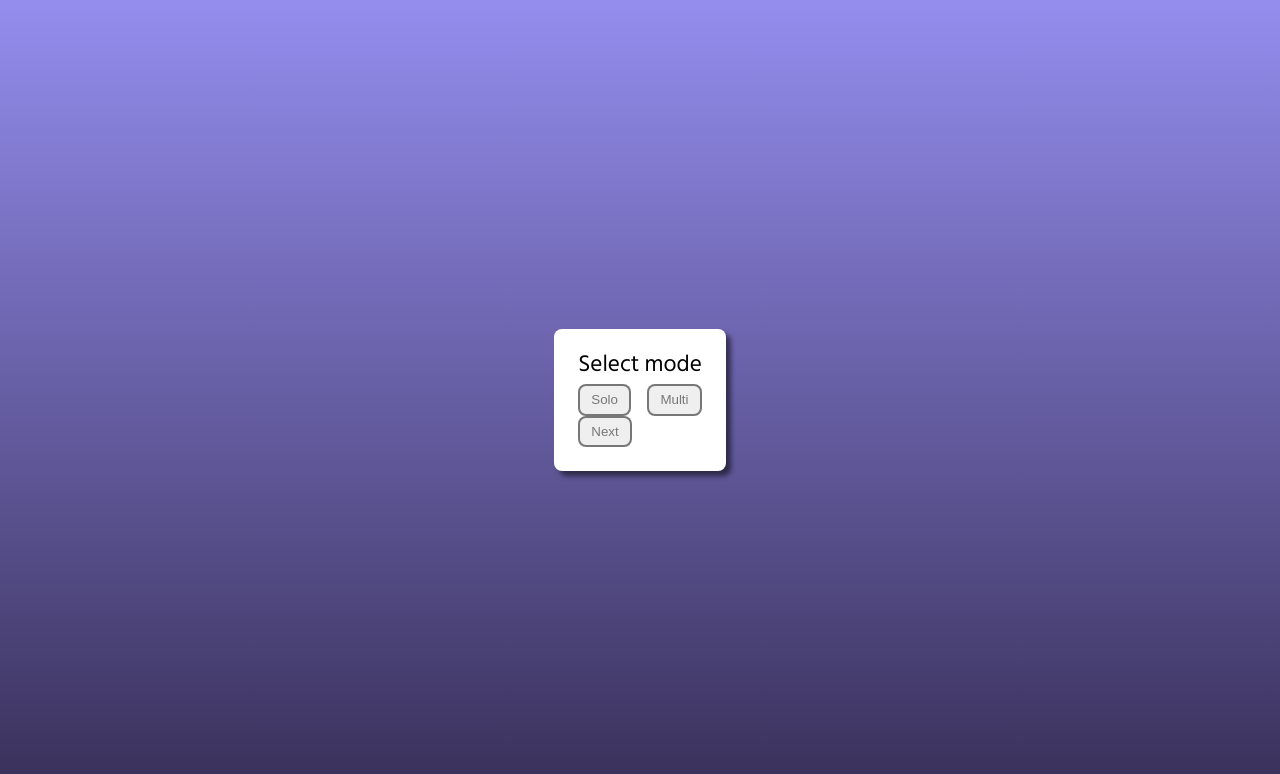
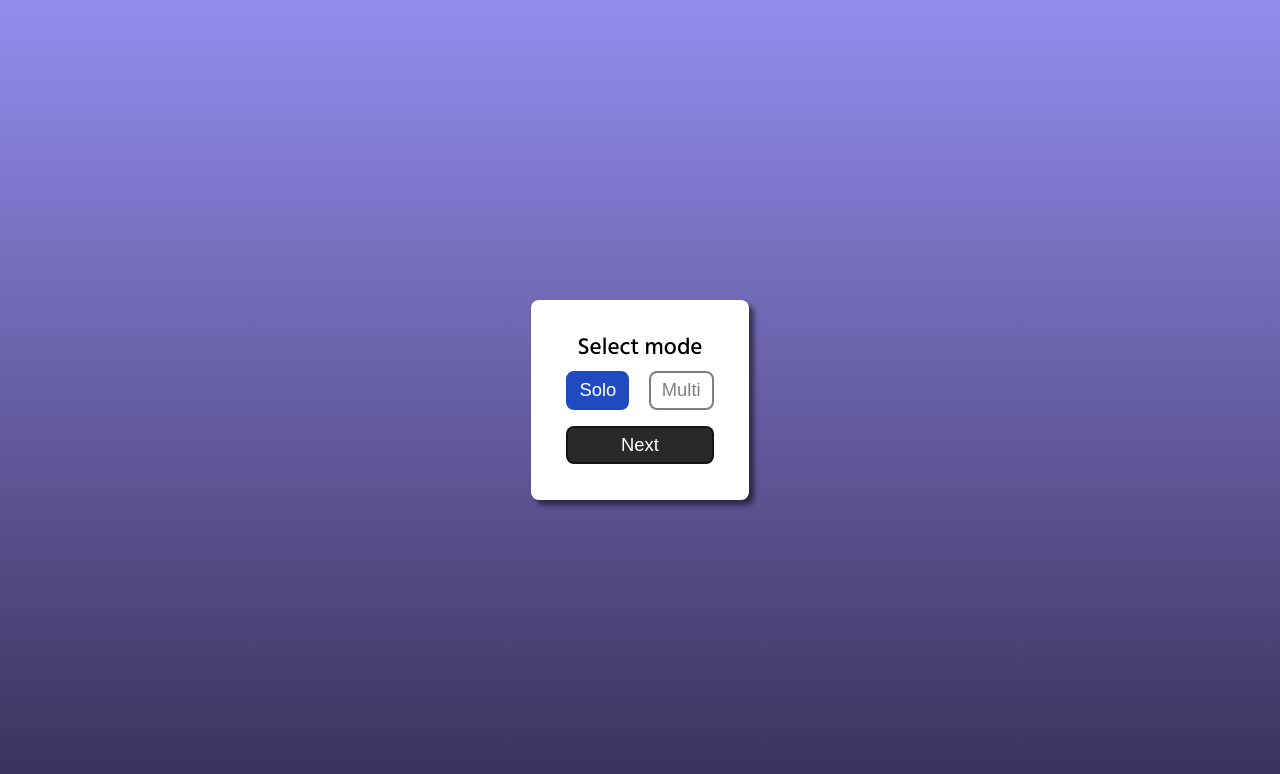
Before and after one commit to connorbelding/tic-tac-toe-react, a React (Vite) app: page / in a window 1280 px wide. Shown: the top 774 px of the page. Built offline with nearby package versions, Linux system fonts and the light colour scheme.

Commit message:
Styling and logic changes

```diff
--- a/src/screens/mode-screen/mode-screen.jsx
+++ b/src/screens/mode-screen/mode-screen.jsx
@@ -12,17 +12,22 @@ export default function ModeScreen() {
   const soloRadioRef = useRef();
   const multiRadioRef = useRef();
 
-  useEffect(() => {
+  function handleSubmit(e) {
+    e.preventDefault();
     console.log(selectedMode);
-  }, [selectedMode]);
+  }
+
+  function handleInputChange(e) {
+    setSelectedMode(e.target.value);
+  }
 
   return (
     <Wrapper>
-      <Form>
+      <Form onSubmit={handleSubmit}>
         <CenteredMsg fontSize="1.45rem">Select mode</CenteredMsg>
-        <RadioBtnsWrapper>
-          <RadioBtnWrapper>
-            <label for="solo">Solo (VS CPU)</label>
+        <RadioButtonsWrapper>
+          <RadioButtonWrapper>
+            <label htmlFor="solo">Solo (VS CPU)</label>
             <input
               ref={soloRadioRef}
               type="radio"
@@ -30,14 +35,20 @@ export default function ModeScreen() {
               id="solo"
               value={modes.solo}
               checked={selectedMode === modes.solo}
-              onChange={() => setSelectedMode(soloRadioRef.current.value)}
+              onChange={handleInputChange}
             />
-            <button type="button" isSelected={selectedMode === modes.solo}>
+            <RadioButton
+              type="button"
+              isSelected={selectedMode === modes.solo}
+              onClick={() => {
+                soloRadioRef.current.click();
+              }}
+            >
               Solo
-            </button>
-          </RadioBtnWrapper>
-          <RadioBtnWrapper>
-            <label for="multi">Multiplayer</label>
+            </RadioButton>
+          </RadioButtonWrapper>
+          <RadioButtonWrapper>
+            <label htmlFor="multi">Multiplayer</label>
             <input
               ref={multiRadioRef}
               type="radio"
@@ -45,22 +56,28 @@ export default function ModeScreen() {
               id="multi"
               value={modes.multi}
               checked={selectedMode === modes.multi}
-              onChange={() => setSelectedMode(multiRadioRef.current.value)}
+              onChange={handleInputChange}
             />
-            <button type="button" isSelected={selectedMode === modes.multi}>
+            <RadioButton
+              type="button"
+              isSelected={selectedMode === modes.multi}
+              onClick={() => {
+                multiRadioRef.current.click();
+              }}
+            >
               Multi
-            </button>
-          </RadioBtnWrapper>
-        </RadioBtnsWrapper>
-        <SubmitBtn type="submit">Next</SubmitBtn>
+            </RadioButton>
+          </RadioButtonWrapper>
+        </RadioButtonsWrapper>
+        <SubmitButton type="submit">Next</SubmitButton>
       </Form>
     </Wrapper>
   );
 }
 
-const styledVariables = {
-  bgGradientOne: "rgba(56, 47, 88, 1)",
-  bgGradientTwo: "rgba(148, 141, 238, 1)",
+const colors = {
+  "radio-btn-bg": "rgb(32, 75, 192)",
+  "submit-btn-bg": "rgb(41, 41, 41)",
 };
 
 const Wrapper = styled.div`
@@ -76,49 +93,64 @@ const Wrapper = styled.div`
 const Form = styled.form`
   background: #fff;
   border-radius: 8px;
-  padding: 1.5rem;
+  padding: 2.2rem;
   box-shadow: 5px 5px 5px 0px rgba(0, 0, 0, 0.52);
 `;
 
 const CenteredMsg = styled.p`
   font-size: ${(props) => `${props.fontSize}`};
   text-align: center;
+  font-weight: 500;
 `;
 
-const RadioBtnsWrapper = styled.div`
+const RadioButtonsWrapper = styled.div`
   display: flex;
-  gap: 1rem;
-  margin: 0.5rem 0 0 0;
+  justify-content: center;
+  gap: 1.2rem;
+  margin: 0.75rem 0 0 0;
 `;
 
-const hiddenStyles = css`
+const RadioButtonWrapper = styled.div`
+  & label,
+  input {
     height: 0;
     width: 0;
     position: absolute;
     top: -99999px;
     left: -99999px;
+  }
 `;
 
-const RadioBtnWrapper = styled.div`
-  & label,
-  input {
-    ${hiddenStyles}
-  }
-  & button {
-    border: 2px solid rgba(0, 0, 0, 0.5);
-    color: rgba(0, 0, 0, 0.5);
+const RadioButton = styled.button`
   padding: 0.4rem 0.7rem;
   border-radius: 8px;
   user-select: none;
   font-weight: 500;
-  }
+  font-size: 1.15rem;
+  ${(props) =>
+    props.isSelected
+      ? css`
+          background: ${colors["radio-btn-bg"]};
+          color: rgba(255, 255, 255, 1);
+          border: 2px solid ${colors["radio-btn-bg"]};
+        `
+      : css`
+          background: transparent;
+          color: rgba(0, 0, 0, 0.5);
+          border: 2px solid rgba(0, 0, 0, 0.5);
+        `}
 `;
 
-const SubmitBtn = styled.button`
+const SubmitButton = styled.button`
   border: 2px solid rgba(0, 0, 0, 0.5);
   color: rgba(0, 0, 0, 0.5);
-  padding: 0.4rem 0.7rem;
+  padding: 0.4rem 0;
+  width: 100%;
   border-radius: 8px;
   user-select: none;
   font-weight: 500;
+  font-size: 1.15rem;
+  margin: 1rem 0 0 0;
+  background: ${colors["submit-btn-bg"]};
+  color: #fff;
 `;
```
Lines whose indentation alone changed are shown as unchanged.
